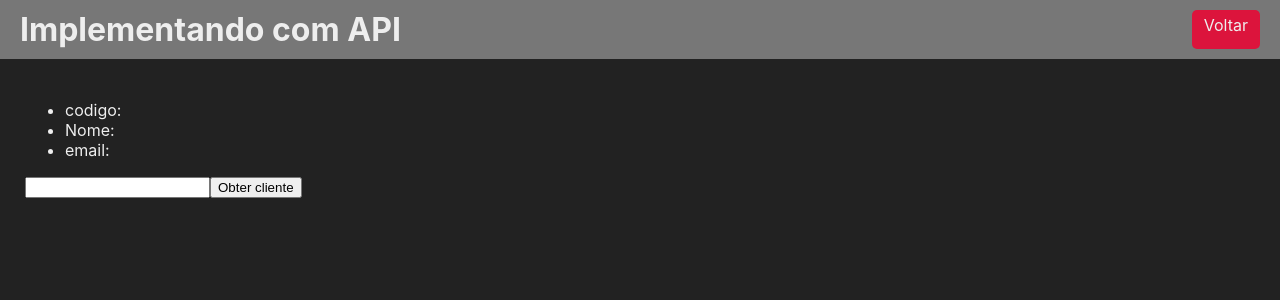
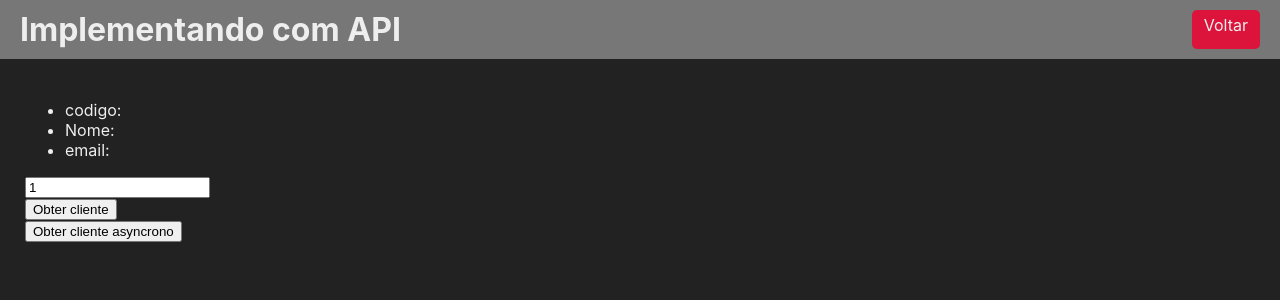
Before and after one commit to ValdoNeves/fundamento_nextjs, a Next.js app: page /integracao_1 in a window 1280 px wide. Shown: the top 300 px of the page. Built offline with nearby package versions, Linux system fonts and the light colour scheme.

Commit message:
function padrao e function async

```diff
--- a/src/pages/integracao_1.jsx
+++ b/src/pages/integracao_1.jsx
@@ -3,12 +3,19 @@ import Layout from "../components/Layout"
 
 export default function Integracao() {
 
+  const [codigo, setCodigo] = useState(1)
   const [cliente, setCliente] = useState({})
 
-  function obterCliente(){
-    fetch('http://localhost:3000/api/clientes/123')
+  function obterCliente() {
+    fetch(`http://localhost:3000/api/clientes/${codigo}`)
       .then(resp => resp.json())
       .then(dados => setCliente(dados))
+  }
+
+  async function obterClienteAsync() {
+    const resp = await fetch(`http://localhost:3000/api/clientes/${codigo}`)
+    const dados = await resp.json()
+    setCliente(dados)
   }
 
   return (
@@ -19,8 +26,13 @@ export default function Integracao() {
         <li>email: {cliente.email} </li>
       </ul>
       <div>
-      <input type="number"  />
-      <button onClick={obterCliente}>Obter cliente</button>
+        <input type="number" value={codigo} onChange={e => setCodigo(e.target.value)} />
+        <div>
+          <button onClick={obterCliente}>Obter cliente</button>
+        </div>
+        <div>
+          <button onClick={obterClienteAsync}>Obter cliente asyncrono</button>
+        </div>
       </div>
 
     </Layout>
```
